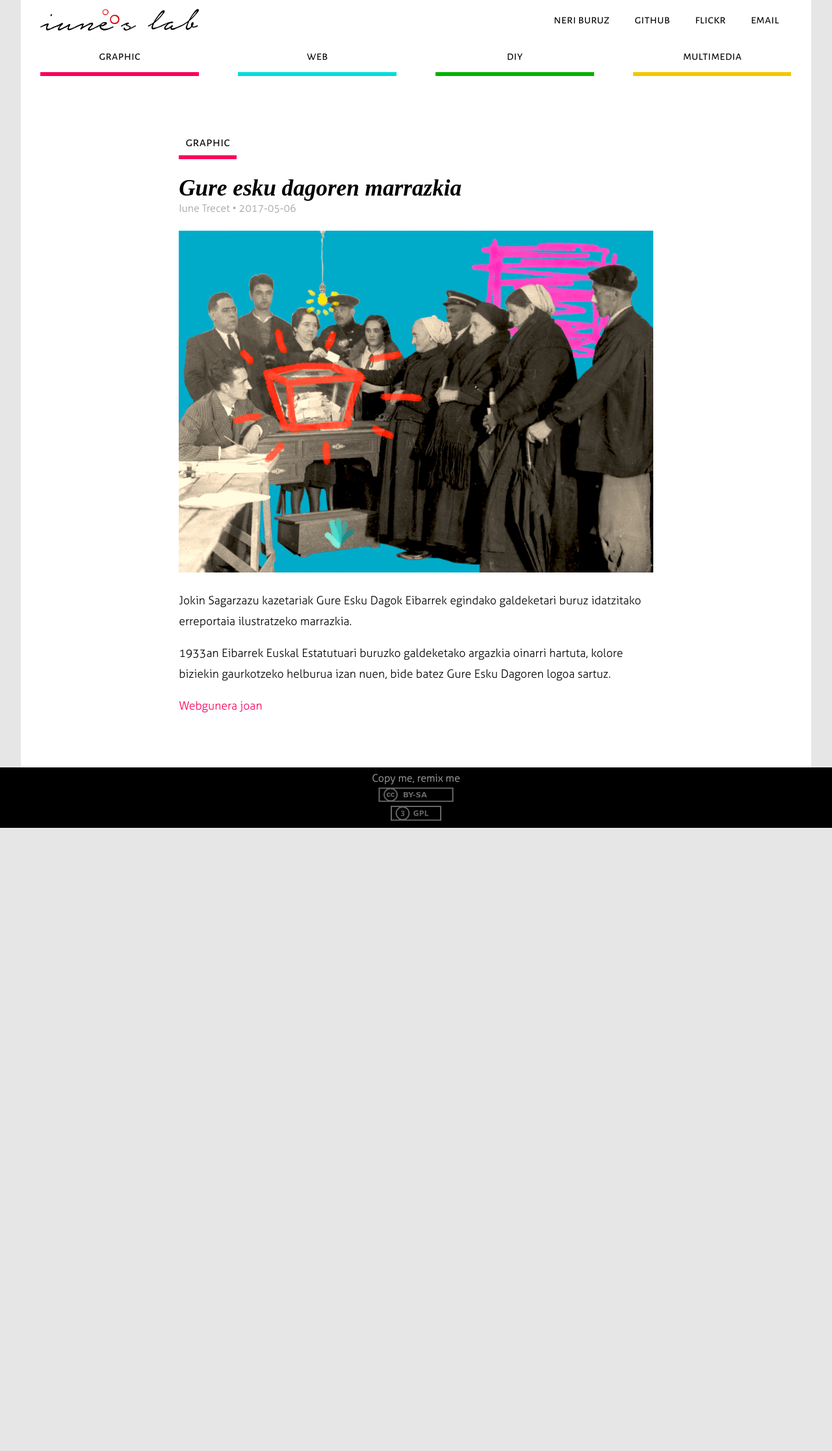
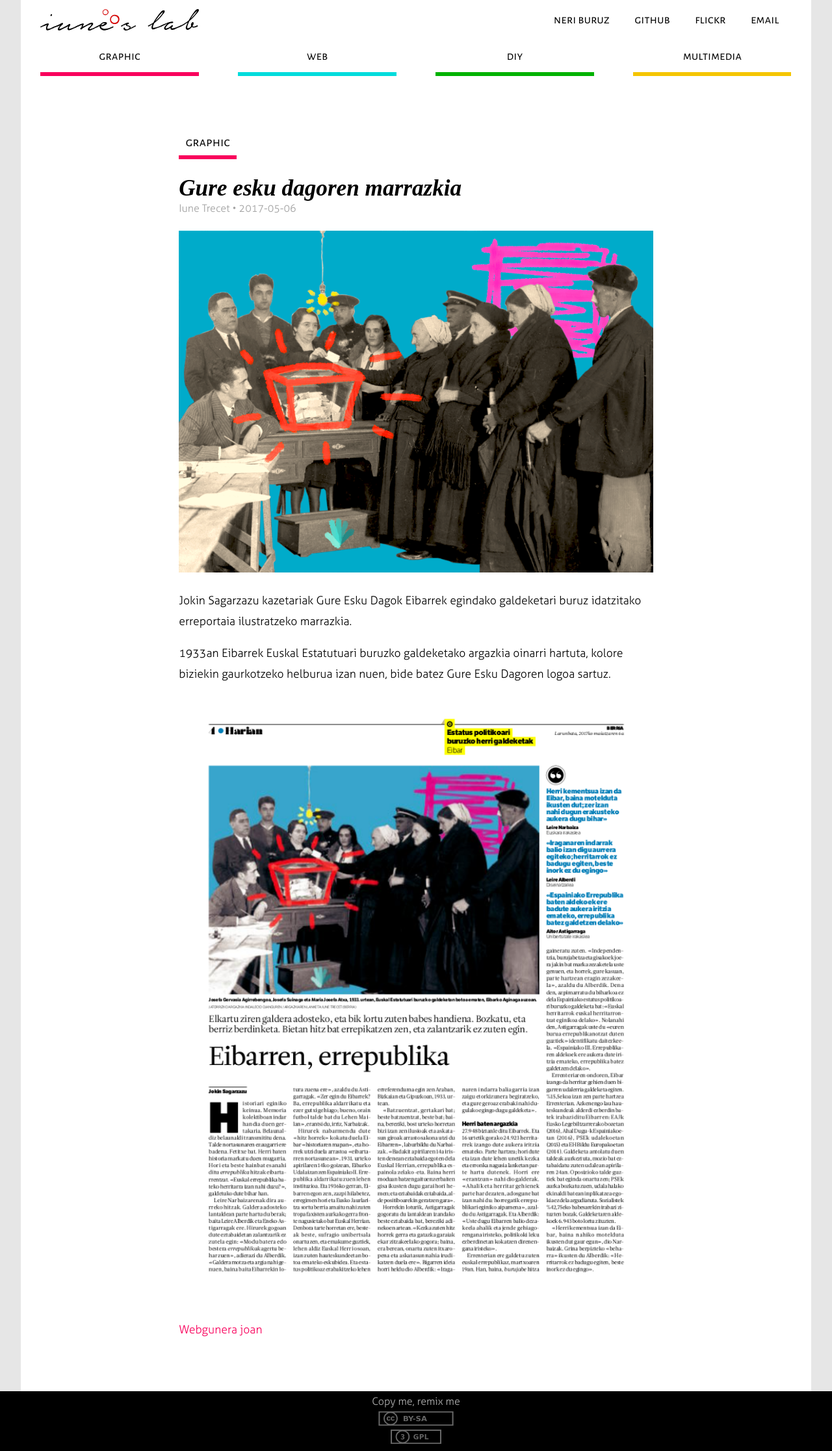
Before and after one commit to iunetrecet/iunetrecet.github.io, a Jekyll site: the page built from _posts/2017-05-06-eibar.md, in a window 1280 px wide. Shown: the whole page at 65% size. Built offline with Jekyll 4.4.1, drawn with Linux system fonts in a browser that asks for light colours; some web fonts are replaced; before the commit the page ends 1274 px from its top, so only the background shows below that.

Commit message:
Article image of eibar

```diff
--- a/_posts/2017-05-06-eibar.md
+++ b/_posts/2017-05-06-eibar.md
@@ -15,4 +15,6 @@ Jokin Sagarzazu kazetariak Gure Esku Dagok Eibarrek egindako galdeketari buruz i
 kolore biziekin gaurkotzeko helburua izan nuen, bide batez Gure Esku Dagoren
 logoa sartuz.
 
+![Eibarreko maketa](/images/posts/eibar/eibar2.png)
+
 <a class="goProject {{ page.category }}" href="http://www.berria.eus/paperekoa/1821/004/001/2017-05-06/eibarren_errepublika.htm">Webgunera joan</a>
```
Also changed, not shown: images/posts/eibar/eibar2.png (added).
